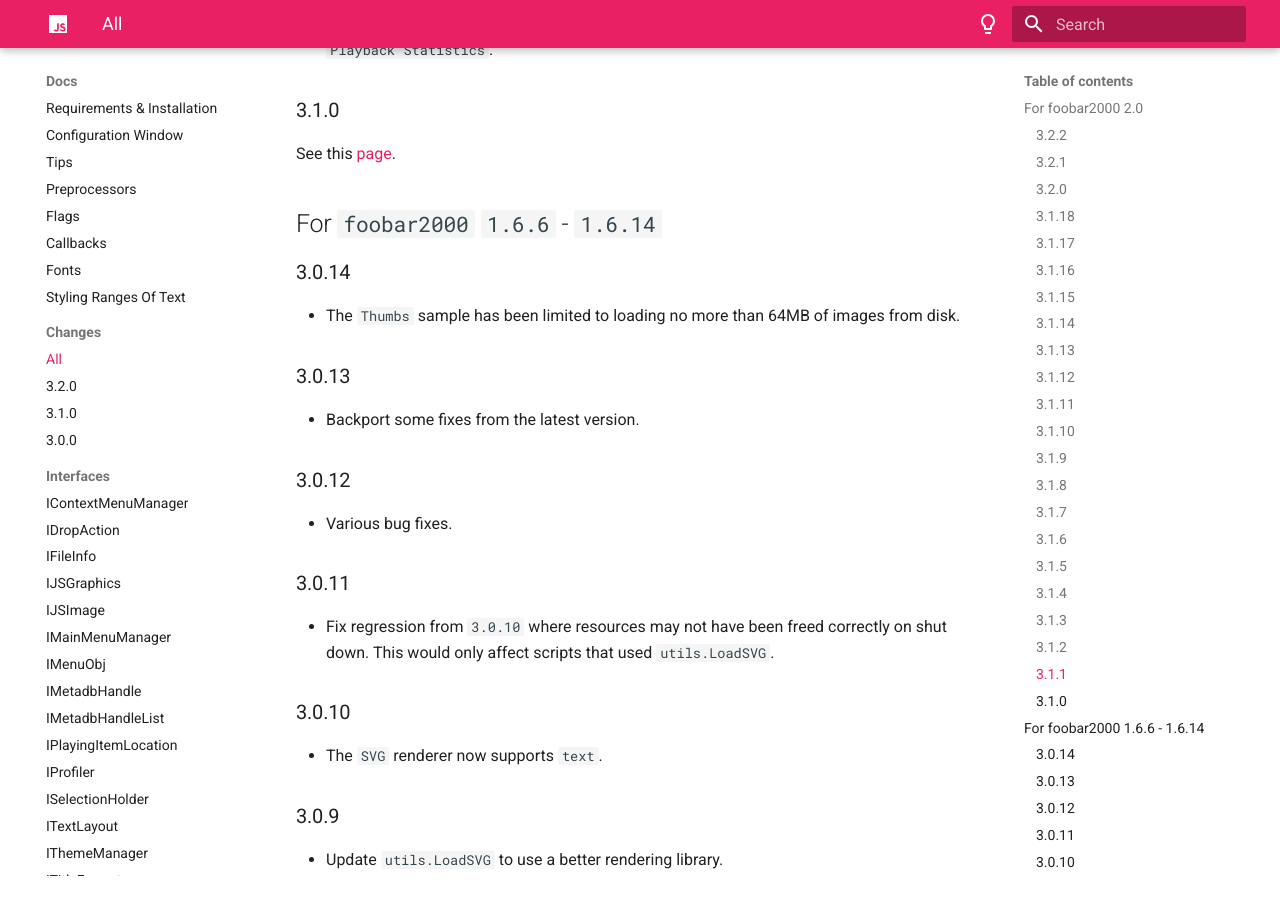
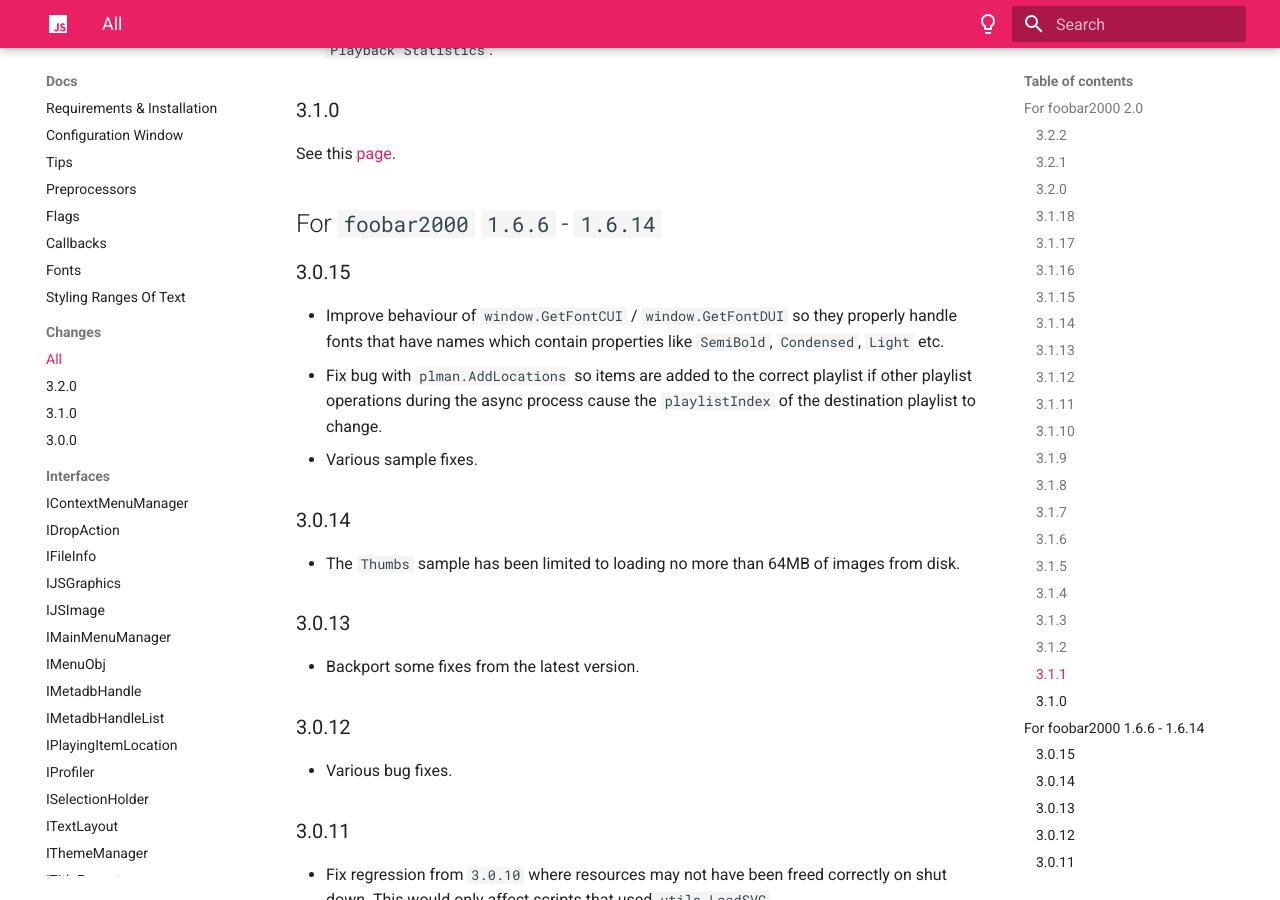
Before and after one commit to jscript-panel/jscript-panel.github.io, an MkDocs documentation site: the page built from docs/docs/changes/index.md, in a window 1280 px wide and 900 px high, scrolled down 3691 px. Built offline with MkDocs 1.6.1 and Material for MkDocs 9.7.7, drawn with Linux system fonts in a browser that asks for light colours.

Commit message:
Update changes

```diff
--- a/docs/docs/changes/index.md
+++ b/docs/docs/changes/index.md
@@ -102,6 +102,11 @@
 
 ## For `foobar2000` `1.6.6` - `1.6.14`
 
+### 3.0.15
+- Improve behaviour of `window.GetFontCUI` / `window.GetFontDUI` so they properly handle fonts that have names which contain properties like `SemiBold`, `Condensed`, `Light` etc.
+- Fix bug with `plman.AddLocations` so items are added to the correct playlist if other playlist operations during the async process cause the `playlistIndex` of the destination playlist to change.
+- Various sample fixes.
+
 ### 3.0.14
 - The `Thumbs` sample has been limited to loading no more than 64MB of images from disk.
 
```
